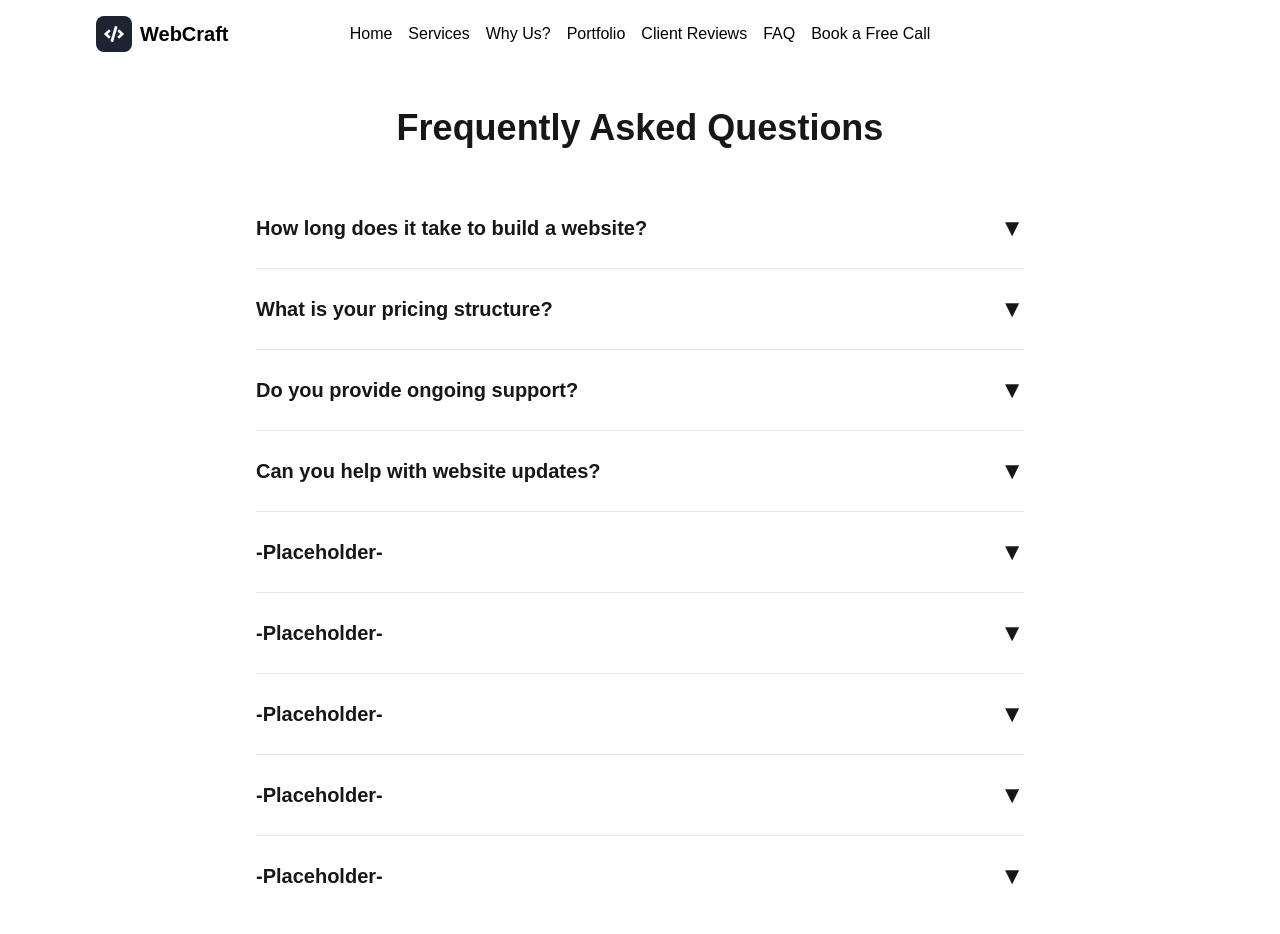
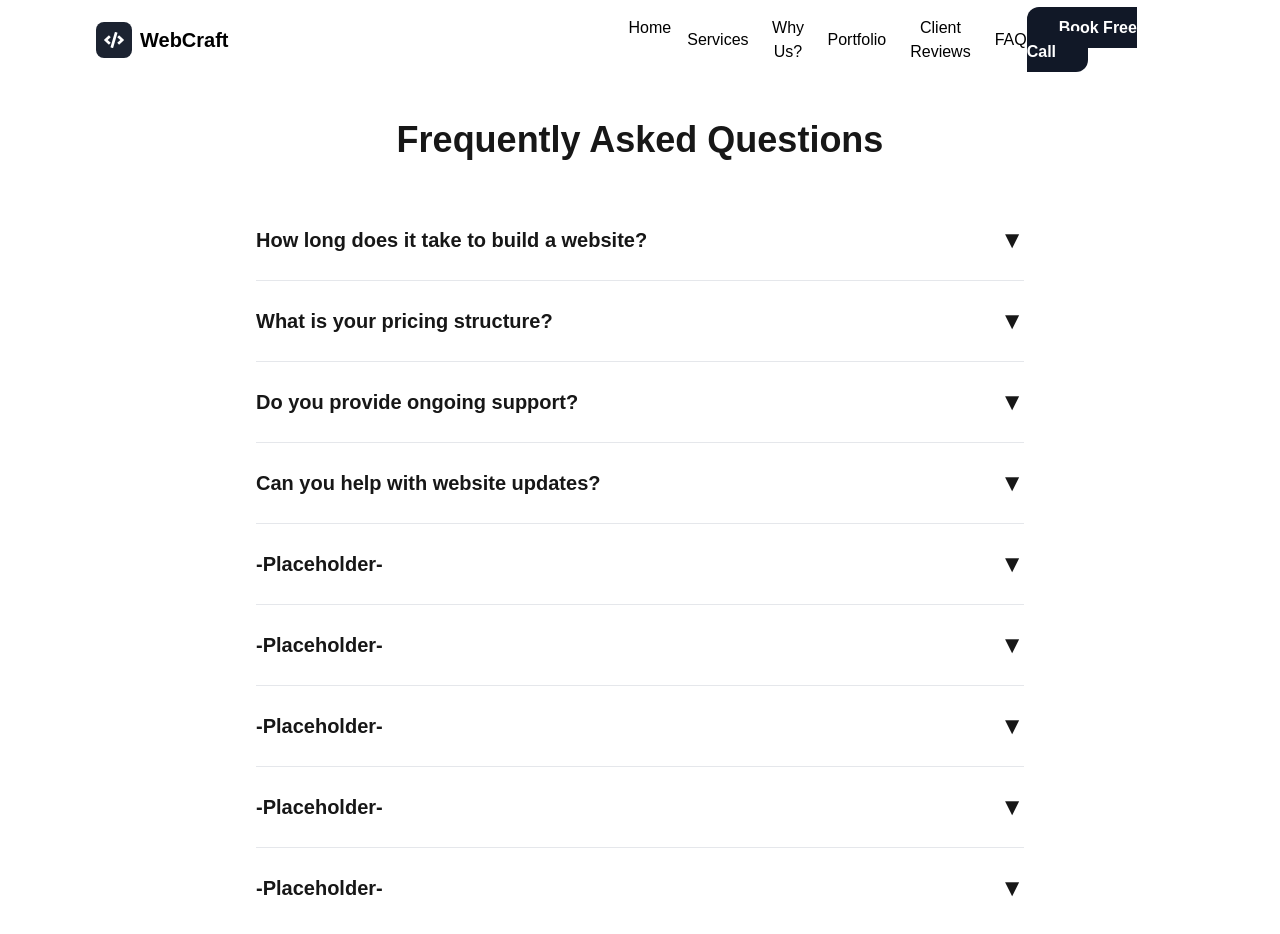
Before and after one commit to krgan12/webcraft, a Next.js app: page /FAQ in a window 1280 px wide. Shown: the top 934 px of the page. Built offline with nearby package versions, Linux system fonts and the light colour scheme.

Commit message:
UI changes

```diff
--- a/app/components/Navbar.tsx
+++ b/app/components/Navbar.tsx
@@ -23,16 +23,24 @@ export default function Navbar() {
         </div>
         <Link href="/"><div className='text-xl font-bold'>WebCraft</div></Link>
       </div>
-        {/* <div className="space-x-4"> */}
-        <div className="absolute left-1/2 transform -translate-x-1/2 flex space-x-4">
+      {/* Centered navigation links */}
+      <div className="flex space-x-4 ml-100">
         <Link href="/" className='hover:underline cursor-pointer'>Home</Link>
-            {/* <button onClick={() => scrollToSection('home')} className="hover:underline transition-colors cursor-pointer">Home</button> */}
         <button onClick={() => scrollToSection('services')} className="hover:underline transition-colors cursor-pointer">Services</button>
         <button onClick={() => scrollToSection('whyus')} className="hover:underline transition-colors cursor-pointer">Why Us?</button>
         <button onClick={() => scrollToSection('portfolio')} className="hover:underline transition-colors cursor-pointer">Portfolio</button>
         <button onClick={() => scrollToSection('customer')} className="hover:underline transition-colors cursor-pointer">Client Reviews</button>
         <button onClick={() => scrollToSection('faq')} className="hover:underline transition-colors cursor-pointer">FAQ</button>
-            <Link href="/booking" className="hover:underline transition-colors cursor-pointer">Book a Free Call</Link>
+      </div>
+      {/* Right-aligned "Book Free Call" button */}
+      <div className="ml-auto mr-20">
+        <Link
+          href="/booking"
+          className="bg-[#111827] text-white font-semibold px-8 py-3 rounded-xl cursor-pointer transition-transform duration-150 hover:scale-105"
+          style={{ boxShadow: 'none', border: 'none', textDecoration: 'none' }}
+        >
+          Book Free Call
+        </Link>
       </div>
     </nav>
   )
```
Lines whose indentation alone changed are shown as unchanged.
